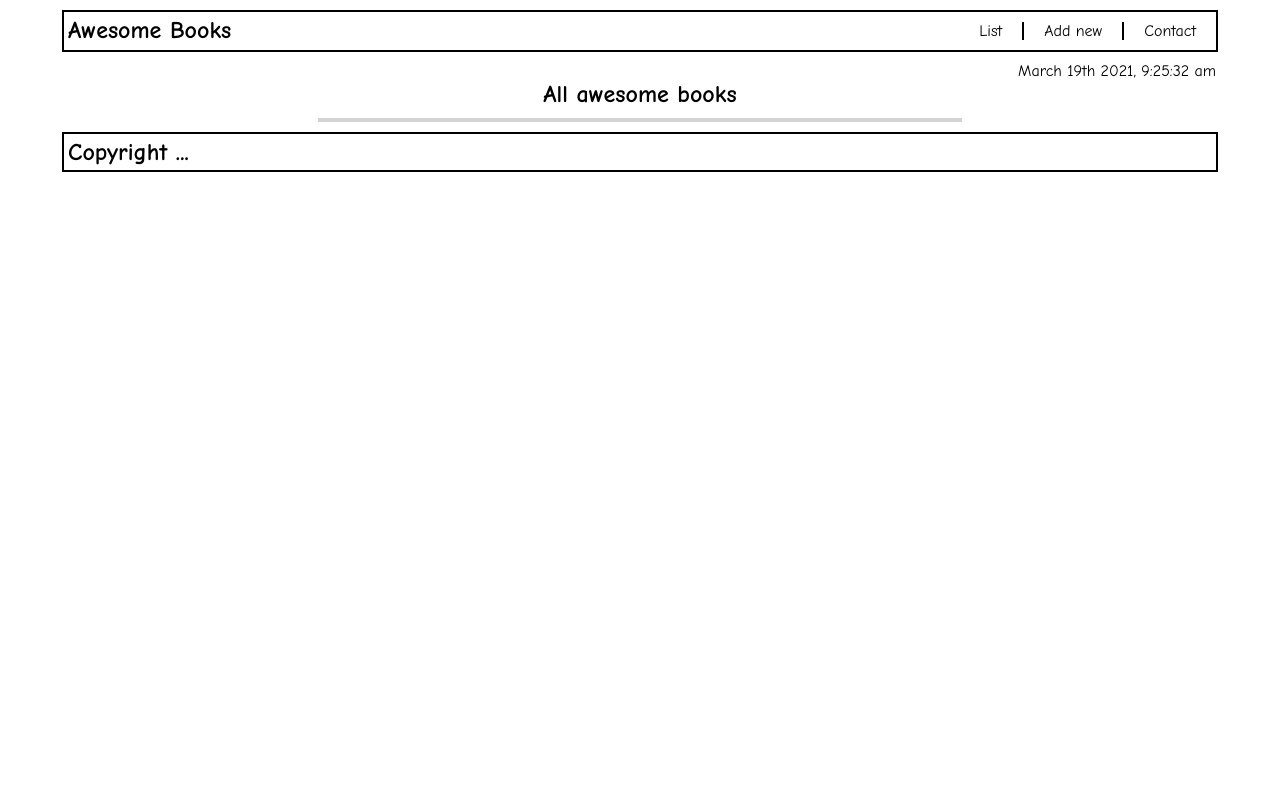
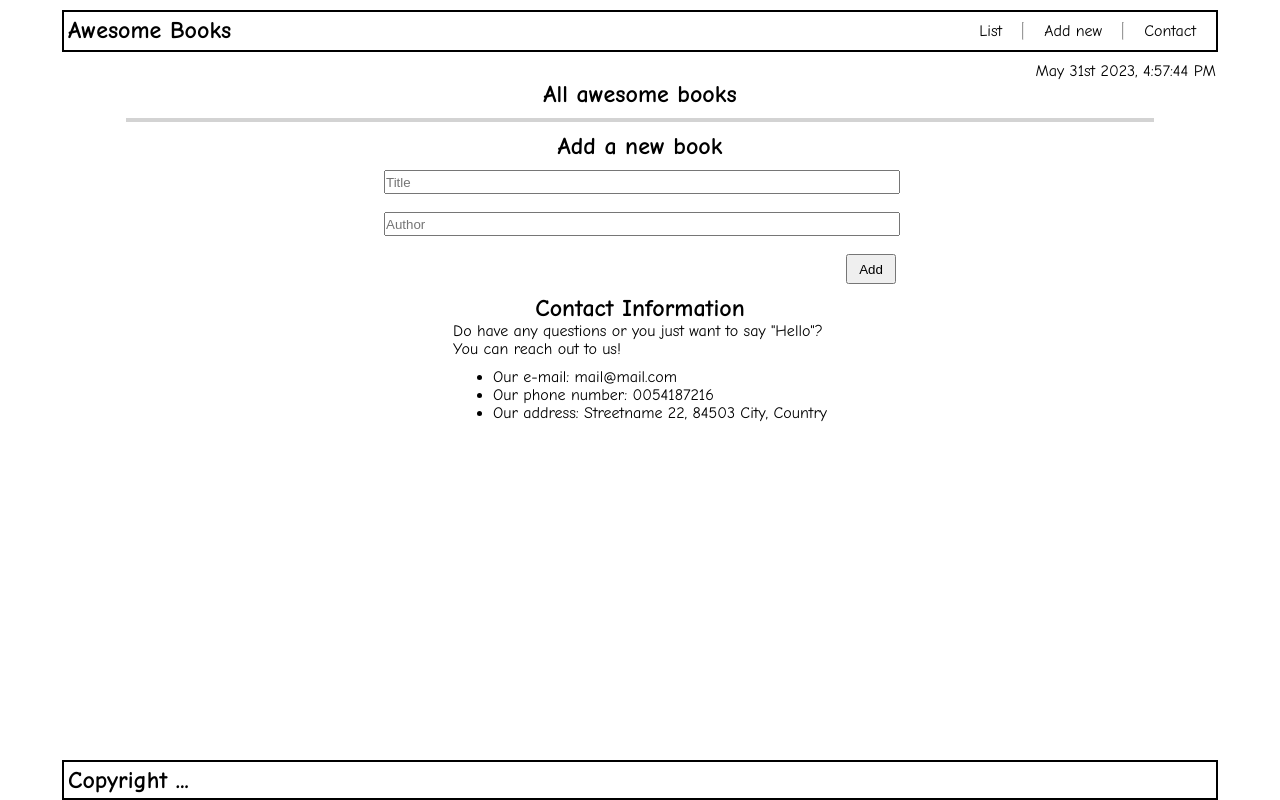
Before and after one commit to demesameneshoa/Awesome-Books, a website with bundled scripts: page index.html in a window 1280 px wide. Built offline with nearby package versions, Linux system fonts and the light colour scheme.

Commit message:
display realtime date with JavaScript

```diff
--- a/CSS/style.css
+++ b/CSS/style.css
@@ -32,7 +32,7 @@ a {
 }
 
 hr {
-  border: solid black.1rem;
+  border: solid black0.1rem;
 }
 
 /* Utility */
@@ -64,7 +64,7 @@ hr {
 }
 
 .book-cont {
-  width: 50%;
+  width: 80%;
   border: solid var(--lightGray) 0.2rem;
   margin: 1rem auto;
 }
@@ -99,12 +99,13 @@ hr {
 
 .form {
   padding: 1rem 0;
-  width: 30rem;
+  width: 40%;
 }
 
 .title-input,
 .text-input {
   height: 2rem;
+  width: 100%;
 }
 
 /* Header */
@@ -115,12 +116,12 @@ hr {
 
 .nav-cont {
   justify-content: space-between;
-  border: solid black .2rem;
+  border: solid black 0.2rem;
   margin: 1rem auto;
 }
 
 .nav-title {
-  padding: .4rem;
+  padding: 0.4rem;
 }
 
 .nav-list {
@@ -138,16 +139,17 @@ hr {
 
 /* Footer */
 .footer {
-  position: sticky;
+  position: absolute;
   bottom: 0;
+  width: 100%;
 }
 
 .footer-cont {
-  border: solid black .2rem;
+  border: solid black 0.2rem;
 }
 
 .footer-cont h2 {
-  padding: .4rem;
+  padding: 0.4rem;
 }
 
 /* Contact */
--- a/JS/script.js
+++ b/JS/script.js
@@ -61,3 +61,25 @@ class BookCollection {
 }
 const bookCollection = new BookCollection();
 bookCollection.render();
+
+// display time
+
+function doDate() {
+  const currentDate = document.querySelector('.date');
+  const months = ['January', 'February', 'March', 'April', 'May', 'June', 'July',
+    'August', 'September', 'October', 'November', 'December',
+  ];
+  const suffixes = ['th', 'st', 'nd', 'rd'];
+  const date = new Date();
+  const month = months[date.getMonth()];
+  const day = date.getDate();
+  const suffix = day % 10 <= 3 ? suffixes[day % 10] : suffixes[0];
+  const hour = date.getHours() > 12 ? date.getHours() - 12 : date.getHours();
+  const ampm = date.getHours() >= 12 ? 'PM' : 'AM';
+  const minutes = date.getMinutes().toString().padStart(2, '0');
+  const seconds = date.getSeconds().toString().padStart(2, '0');
+  const dateString = `${month} ${day}${suffix} ${date.getFullYear()}, ${hour}:${minutes}:${seconds} ${ampm}`;
+  currentDate.innerHTML = `${dateString}`;
+}
+
+setInterval(doDate, 1000);
--- a/index.html
+++ b/index.html
@@ -28,7 +28,7 @@
           <div class="book-cont container"></div>
         </div>
       </section>
-      <section id="form" class="main-form hidden">
+      <section id="form" class="main-form">
         <div class="books-input">
           <h2 class="form-title">Add a new book</h2>
           <form class="form container">
@@ -38,7 +38,7 @@
           </form>
         </div>
       </section>
-      <section id="contact" class="contact container flex hidden">
+      <section id="contact" class="contact container flex">
         <div class="contact-title"><h2>Contact Information</h2></div>
         <div class="contact-desc">
           <p>Do have any questions or you just want to say "Hello"?</p>
```
